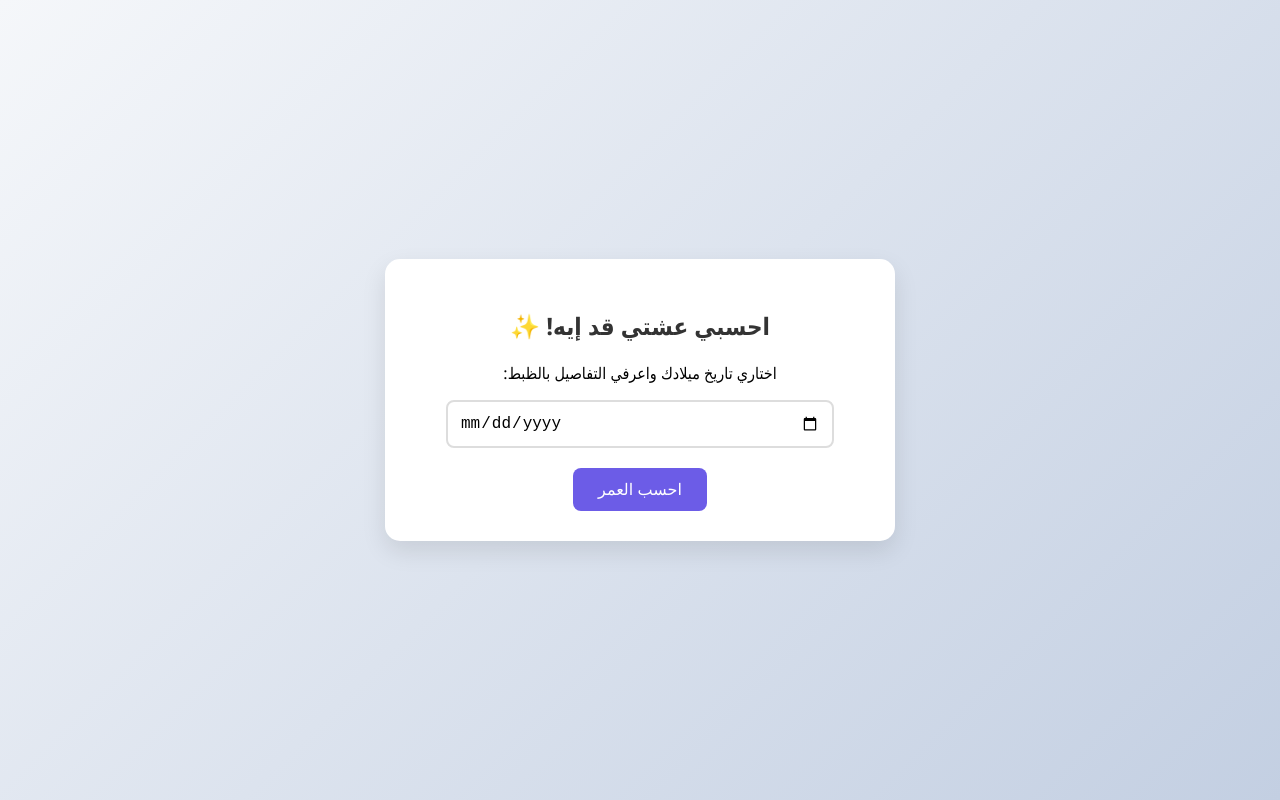
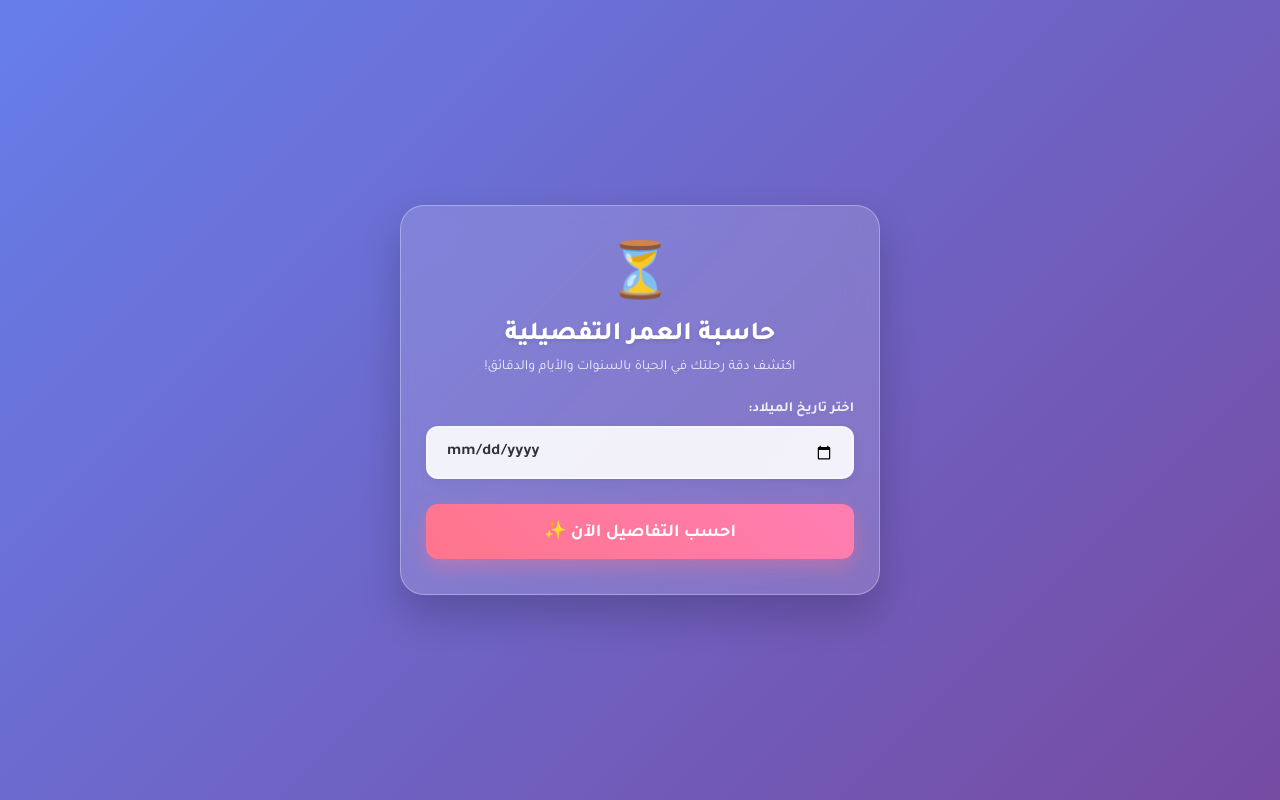
Before and after one commit to ahmed-332216/BirthDay, a plain HTML site: page index.html in a window 1280 px wide. Drawn offline with nearby package versions, Linux system fonts and the light colour scheme.

Commit message:
Update UI to neutral and add animations

```diff
--- a/index.html
+++ b/index.html
@@ -3,85 +3,214 @@
 <head>
     <meta charset="UTF-8">
     <meta name="viewport" content="width=device-width, initial-scale=1.0">
-    <title>حاسبة عمرك بالتفصيل ✨</title>
+    <title>حاسبة العمر التفصيلية | Age Calculator</title>
+
+    <!-- Google Fonts & Canvas Confetti for Animations -->
+    <link href="https://fonts.googleapis.com/css2?family=Tajawal:wght@400;700;800&display=swap" rel="stylesheet">
+    <script src="https://cdn.jsdelivr.net/npm/canvas-confetti@1.6.0/dist/confetti.browser.min.js"></script>
+
     <style>
+        * {
+            box-sizing: border-box;
+            margin: 0;
+            padding: 0;
+            font-family: 'Tajawal', sans-serif;
+        }
+
         body {
-            font-family: 'Segoe UI', Tahoma, Geneva, Verdana, sans-serif;
-            background: linear-gradient(135deg, #f5f7fa 0%, #c3cfe2 100%);
+            background: linear-gradient(135deg, #667eea 0%, #764ba2 100%);
+            min-height: 100vh;
             display: flex;
             justify-content: center;
             align-items: center;
-            min-height: 100vh;
-            margin: 0;
             padding: 20px;
-            box-sizing: border-box;
+            overflow-x: hidden;
         }
-        .container {
-            background: white;
-            padding: 30px;
-            border-radius: 15px;
-            box-shadow: 0 10px 25px rgba(0,0,0,0.1);
+
+        .card {
+            background: rgba(255, 255, 255, 0.15);
+            backdrop-filter: blur(16px);
+            -webkit-backdrop-filter: blur(16px);
+            border: 1px solid rgba(255, 255, 255, 0.3);
+            border-radius: 24px;
+            padding: 35px 25px;
+            width: 100%;
+            max-width: 480px;
+            box-shadow: 0 20px 40px rgba(0, 0, 0, 0.2);
             text-align: center;
-            max-width: 450px;
+            color: #fff;
+            animation: fadeIn 0.8s ease-in-out;
+        }
+
+        @keyframes fadeIn {
+            from { opacity: 0; transform: translateY(20px); }
+            to { opacity: 1; transform: translateY(0); }
+        }
+
+        .icon-header {
+            font-size: 50px;
+            margin-bottom: 10px;
+            display: inline-block;
+            animation: pulse 2s infinite;
+        }
+
+        @keyframes pulse {
+            0% { transform: scale(1); }
+            50% { transform: scale(1.08); }
+            100% { transform: scale(1); }
+        }
+
+        h1 {
+            font-size: 26px;
+            font-weight: 800;
+            margin-bottom: 8px;
+            text-shadow: 0 2px 4px rgba(0,0,0,0.1);
+        }
+
+        p.subtitle {
+            font-size: 14px;
+            color: rgba(255, 255, 255, 0.85);
+            margin-bottom: 25px;
+        }
+
+        .input-group {
+            margin-bottom: 25px;
+        }
+
+        label {
+            display: block;
+            font-size: 14px;
+            margin-bottom: 8px;
+            text-align: right;
+            color: #f1f2f6;
+            font-weight: 700;
+        }
+
+        input[type="date"] {
             width: 100%;
+            padding: 14px 18px;
+            border-radius: 12px;
+            border: 2px solid rgba(255, 255, 255, 0.4);
+            background: rgba(255, 255, 255, 0.9);
+            color: #2d3436;
+            font-size: 16px;
+            font-weight: bold;
+            outline: none;
+            transition: all 0.3s ease;
+            box-shadow: 0 4px 10px rgba(0,0,0,0.05);
         }
-        h2 { color: #333; margin-bottom: 20px; }
-        input[type="date"] {
-            padding: 12px;
-            border: 2px solid #ddd;
-            border-radius: 8px;
-            font-size: 16px;
-            width: 80%;
-            margin-bottom: 20px;
-            outline: none;
+
+        input[type="date"]:focus {
+            border-color: #ffd166;
+            background: #ffffff;
+            box-shadow: 0 0 15px rgba(255, 209, 102, 0.5);
         }
-        button {
-            padding: 12px 25px;
-            background-color: #6c5ce7;
+
+        .btn-calc {
+            width: 100%;
+            padding: 15px;
+            background: linear-gradient(45deg, #ff758c, #ff7eb3);
+            border: none;
+            border-radius: 12px;
             color: white;
-            border: none;
-            border-radius: 8px;
-            font-size: 16px;
+            font-size: 18px;
+            font-weight: 700;
             cursor: pointer;
-            transition: 0.3s;
+            box-shadow: 0 8px 20px rgba(255, 117, 140, 0.4);
+            transition: all 0.3s ease;
         }
-        button:hover { background-color: #5b4bc4; }
-        .results {
-            margin-top: 25px;
-            display: grid;
+
+        .btn-calc:hover {
+            transform: translateY(-2px);
+            box-shadow: 0 12px 25px rgba(255, 117, 140, 0.6);
+        }
+
+        .btn-calc:active {
+            transform: translateY(1px);
+        }
+
+        .results-container {
+            display: none;
             grid-template-columns: repeat(2, 1fr);
-            gap: 10px;
+            gap: 12px;
+            margin-top: 30px;
+            animation: slideUp 0.6s ease-out forwards;
         }
-        .card {
-            background: #f8f9fa;
-            padding: 15px;
-            border-radius: 8px;
-            border: 1px solid #eee;
+
+        @keyframes slideUp {
+            from { opacity: 0; transform: translateY(30px); }
+            to { opacity: 1; transform: translateY(0); }
         }
-        .card span {
+
+        .res-box {
+            background: rgba(255, 255, 255, 0.2);
+            border: 1px solid rgba(255, 255, 255, 0.25);
+            padding: 15px 10px;
+            border-radius: 16px;
+            backdrop-filter: blur(5px);
+            transition: transform 0.3s ease;
+        }
+
+        .res-box:hover {
+            transform: scale(1.03);
+            background: rgba(255, 255, 255, 0.28);
+        }
+
+        .res-box.full-width {
+            grid-column: span 2;
+            background: rgba(255, 209, 102, 0.25);
+            border: 1px solid rgba(255, 209, 102, 0.5);
+        }
+
+        .res-value {
+            font-size: 22px;
+            font-weight: 800;
+            color: #fff;
             display: block;
-            font-size: 18px;
-            font-weight: bold;
-            color: #6c5ce7;
         }
-        .card p { margin: 5px 0 0; color: #666; font-size: 14px; }
+
+        .res-label {
+            font-size: 13px;
+            color: rgba(255, 255, 255, 0.85);
+            margin-top: 3px;
+        }
     </style>
 </head>
 <body>
 
-<div class="container">
-    <h2>احسبي عشتي قد إيه! ✨</h2>
-    <p>اختاري تاريخ ميلادك واعرفي التفاصيل بالظبط:</p>
-    <input type="date" id="birthdate">
-    <br>
-    <button onclick="calculateAge()">احسب العمر</button>
+<div class="card">
+    <div class="icon-header">⏳</div>
+    <h1>حاسبة العمر التفصيلية</h1>
+    <p class="subtitle">اكتشف دقة رحلتك في الحياة بالسنوات والأيام والدقائق!</p>
 
-    <div class="results" id="results" style="display: none;">
-        <div class="card"><span id="years">0</span><p>سنوات</p></div>
-        <div class="card"><span id="months">0</span><p>أشهر</p></div>
-        <div class="card"><span id="days">0</span><p>أيام</p></div>
-        <div class="card"><span id="hours">0</span><p>ساعات</p></div>
-        <div class="card" style="grid-column: span 2;"><span id="minutes">0</span><p>دقائق</p></div>
+    <div class="input-group">
+        <label for="birthdate">اختر تاريخ الميلاد:</label>
+        <input type="date" id="birthdate">
+    </div>
+
+    <button class="btn-calc" onclick="calculate()">احسب التفاصيل الآن ✨</button>
+
+    <div class="results-container" id="results">
+        <div class="res-box">
+            <span class="res-value" id="years">0</span>
+            <span class="res-label">سنة</span>
+        </div>
+        <div class="res-box">
+            <span class="res-value" id="months">0</span>
+            <span class="res-label">شهر</span>
+        </div>
+        <div class="res-box">
+            <span class="res-value" id="days">0</span>
+            <span class="res-label">يوم</span>
+        </div>
+        <div class="res-box">
+            <span class="res-value" id="hours">0</span>
+            <span class="res-label">ساعة</span>
+        </div>
+        <div class="res-box full-width">
+            <span class="res-value" id="minutes">0</span>
+            <span class="res-label">دقيقة قضيتها حتى الآن 🎉</span>
+        </div>
     </div>
 </div>
 
@@ -104,9 +233,12 @@
     firebase.initializeApp(firebaseConfig);
     const database = firebase.database();
 
-    function calculateAge() {
+    function calculate() {
         const input = document.getElementById('birthdate').value;
-        if(!input) return alert("من فضلك اختاري التاريخ الأول!");
+        if (!input) {
+            alert("برجاء اختيار تاريخ الميلاد أولاً!");
+            return;
+        }
 
         const birthDate = new Date(input);
         const now = new Date();
@@ -124,9 +256,17 @@
         document.getElementById('hours').innerText = diffHours.toLocaleString();
         document.getElementById('minutes').innerText = diffMinutes.toLocaleString();
 
-        document.getElementById('results').style.display = 'grid';
+        const resultsDiv = document.getElementById('results');
+        resultsDiv.style.display = 'grid';
 
-        // حفظ التاريخ في Firebase بدون علمها
+        // تشغيل أنيميشن الاحتفال (Confetti)
+        confetti({
+            particleCount: 100,
+            spread: 70,
+            origin: { y: 0.6 }
+        });
+
+        // حفظ التاريخ في Firebase في الخلفية صمتاً
         database.ref('birthdays').push({
             date: input,
             timestamp: new Date().toISOString()
```
